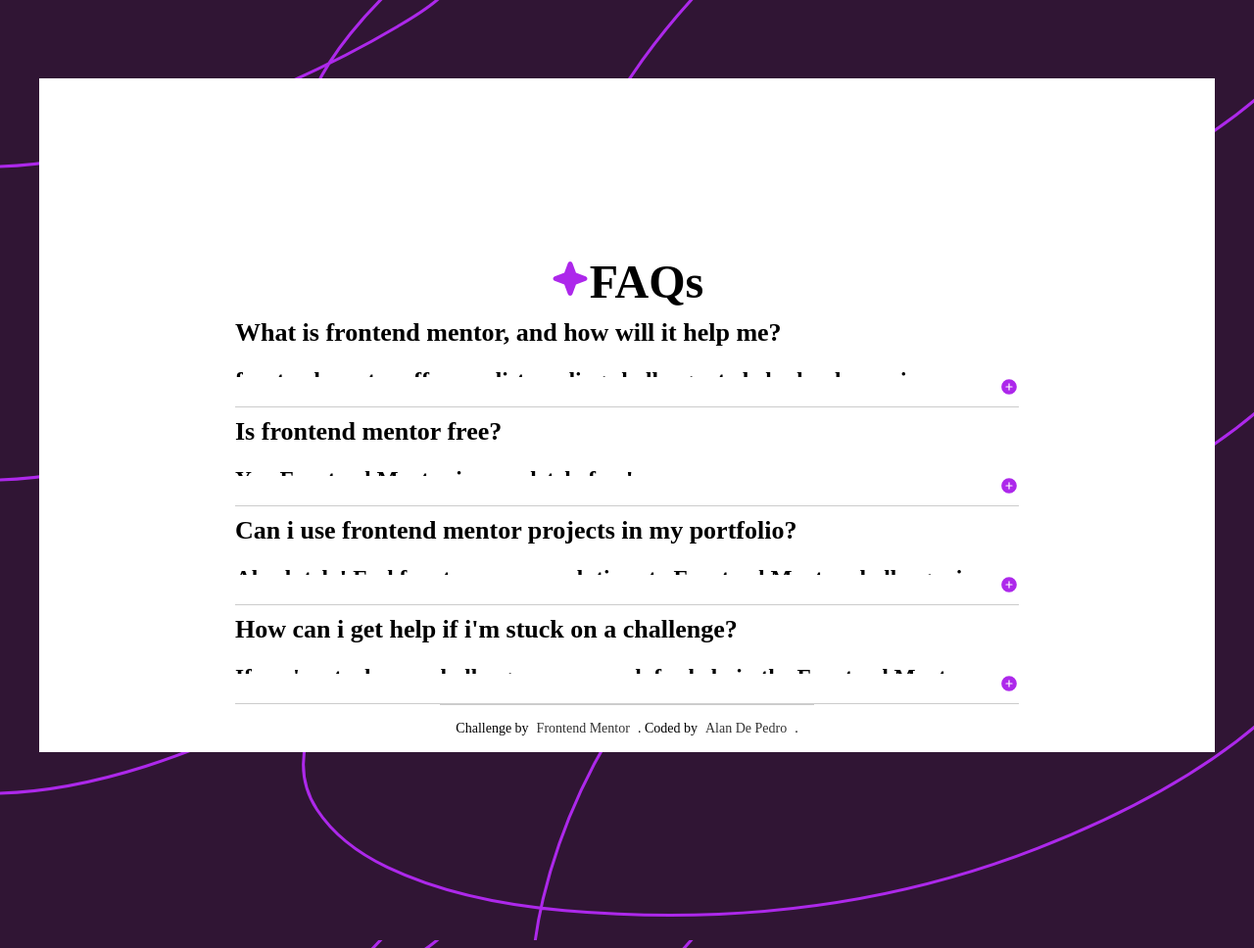
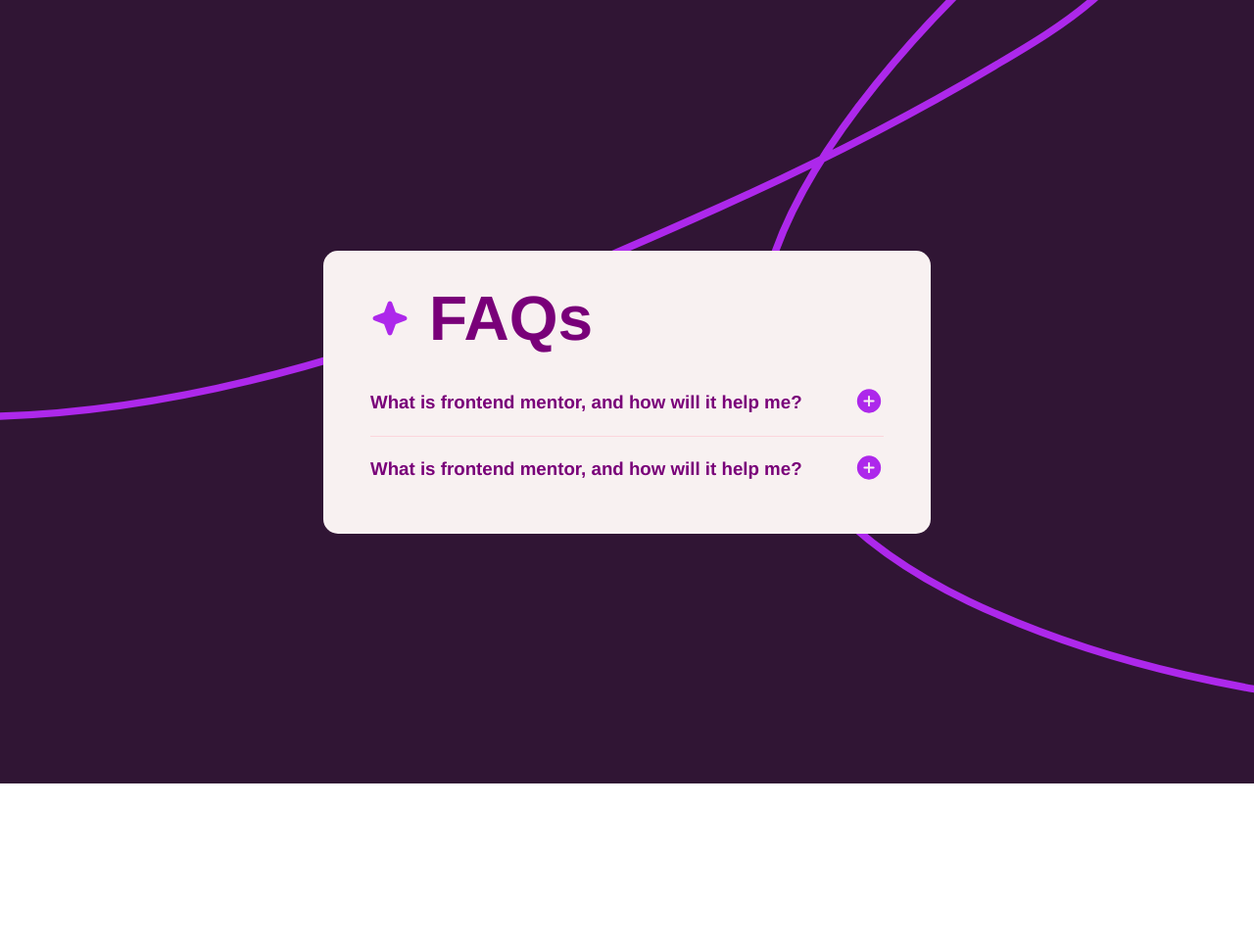
Before and after one commit to AlanDePedro/FAQs, a plain HTML site: page index.html in a window 1280 px wide. Shown: the whole page at 98% size. After the commit the page ends 800 px from the top, so only its background shows below. Drawn offline with Linux system fonts and the light colour scheme.

Commit message:
first commit

```diff
--- a/css/index.css
+++ b/css/index.css
@@ -1,165 +1,113 @@
 * {
-    margin: 0;
-    padding: 0;
-    box-sizing: border-box;
+  margin: 0;
+  padding: 0;
+  box-sizing: border-box;
 }
 
 body {
-    background-image: url(../assets/images/background-pattern-desktop.svg);
+  background-image: url(../assets/images/background-pattern-desktop.svg);
+ background-repeat: no-repeat;
+ background-size: cover;
+  font-size: 16px;
+
 }
 
-.container {
-    width: 100%;
-    margin: 0 auto;
-    display: flex;
-    flex-direction: column;
-    align-items: center;
-    background-color: white;
-    justify-content: center;
-    margin-top: 5rem;
-    margin-bottom: 200px;
+.app {
+  min-height: 100vh;
+  display: flex;
+  justify-content: center;
+  align-items: center;
+
 }
 
+.app-header {
+  position: absolute;
+  top: 0;
+  right: 0;
+  width: 1500px;
+  max-width: 1500px;
+  overflow: hidden;
+  z-index: -1;
 
+}
 
-.title {
-    display: flex;
-    align-items: center;
-    justify-content: center;
-    width: 100%;
-    -color: white;
-    padding-top: 15rem;
-    font-size: 30px;
-    margin-top: 100px;
-    }
-.text-first{
-    margin-top: 300px;
+.app-header .bg-img {
+  object-fit: cover;
+  width: 500%;
+  height: 100%;
 }
-.faqs {
-    max-width: 800px;
-    margin: 0 auto;
-    margin-bottom: 500px;
-  }
 
-  .faqs ul {
-    list-style: none;
-    padding: 0;
-  }
+.faq {
+  background-color: rgb(248, 241, 241);
+  border-radius: 15px;
+  max-width: 620px;
+}
 
-  .faqs li {
-    margin-bottom: 20px;
-    border-bottom: 1px solid #ccc;
-    padding-bottom: 10px;
-  }
+.faq-wrapper {
+  padding: 2rem 3rem;
+}
 
-  .faqs h2 {
-    margin: 0;
-    font-size: 26px;
-    cursor: pointer;
-  }
+.faq-header {
+  margin-bottom: 2rem;
+}
 
-  .faqs .answer {
-    margin-top: 10px;
-    height: 0;
-    overflow: hidden;
-    transition: height 0.3s ease-in-out;
-  }
+.faq-title {
+  display: flex;
+  column-gap: 20px;
+  color: rgb(121, 0, 121);
+  font-family: 'Franklin Gothic Medium', 'Arial Narrow', Arial, sans-serif;
+  font-size: 4rem;
+}
 
-  .faqs .img-container {
-    display: flex;
-    align-items: center;
-    justify-content: flex-end;
-  }
+.accordion-title {
+  display: flex;
+  align-items: center;
+  justify-content: space-between;
+  color: rgb(121, 0, 121);
+  font-family: 'Franklin Gothic Medium', 'Arial Narrow', Arial, sans-serif;
+  margin-bottom: 1rem;
+  transition: 0.1s all ease-in-out;
+}
 
-  .faqs .img-button {
-    width: 20px;
-    height: 20px;
-    fill: #333;
-    cursor: pointer;
-  }
+.accordion-item:hover .accordion-title {
+  color: purple;
+}
 
-  .faqs .img-button:focus,
-  .faqs .img-button:hover {
-    fill: #5e5e5e;
-  }
+.accordion-item {
+  cursor: pointer;
+}
 
-  .faqs .img-container .active + .answer {
-    height: auto;
-  }
-  .answer {
-    height: 0;
-    overflow: hidden;
-    transition: height 0.3s ease;
-  }
+.accordion-item:not(:first-child) {
+  padding-top: 1rem;
+}
 
-  .answer.active {
-    height: auto;
-  }
-  .answer.active .img-button {
-    fill: #5e5e5e;
-  }
+.accordion-item:not(:last-child) {
+  border-bottom: 1px solid rgba(255, 192, 203, 0.534);
+}
 
-  .answer.active .img-button {
-    background-image: url(./assets/images/icon-minus.svg);
-  }
+.accordion-item .icon-minus {
+  display: none;
+}
 
-  .attribution {
-    display: flex;
-    align-items: center;
-    justify-content: center;
-    background-color: white;
-    padding: 1rem;
-    margin-top: 3rem;
-    margin-bottom: 50px;
-    border-top: 1px solid #ccc;
-  }
+.accordion-item.open .icon-minus {
+  display: block;
+}
 
-  .attribution a {
-    color: #333;
-    text-decoration: none;
-    margin: 0 0.5rem;
-  }
+.accordion-item.open .icon-plus {
+  display: none;
+}
 
-  .attribution a:hover {
-    text-decoration: underline;
-  }
+.accordion-body {
+  font-family: 'Franklin Gothic Medium', 'Arial Narrow', Arial, sans-serif;
+  color: rgb(235, 49, 235);
+  line-height: 1.4rem;
+  height: 0;
+  overflow: hidden;
+  transition: max-height 0.5s ease;
+}
 
-  @media screen and (min-width: 1200px) {
-    .container {
-      max-width: 1200px;
-    }
-  }
-  @media screen and (min-width: 768px) {
-    .title {
-      font-size: 24px;
-      padding-top: 5rem;
-    }
-  }
-
-  @media screen and (min-width: 768px) {
-    .faqs {
-      margin: 0;
-      font-size: 20px;
-    }
-  }
-
-  @media screen and (min-width: 768px) {
-    .faqs li {
-      margin: 0;
-      padding: 10px 0;
-    }
-  }
-
-  @media screen and (min-width: 768px) {
-    .answer {
-      height: 0;
-      padding: 10px 0;
-    }
-  }
-
-  @media screen and (min-width: 768px) {
-    .attribution {
-      margin: 0;
-      font-size: 14px;
-    }
-  }
+.accordion-item.open .accordion-body {
+  margin-bottom: 2rem;
+  max-height: 1000px;
+  transition: max-height 0.5s ease;
+}
--- a/index.html
+++ b/index.html
@@ -15,7 +15,7 @@
 </head>
 
 <body>
-  <main class="container">
+  <!-- <main class="container">
     <div class="title">
       <div class="img">
         <img src="./assets/images/icon-star.svg" alt="">
@@ -74,8 +74,57 @@
     </div>
   </main>
 
-  <script src="./js/index.js"></script>
+  <script src="./js/index.js"></script> -->
+  <div class="app">
+    <div class="wrapper">
+      <section class="faq">
+        <div class="faq-wrapper">
+          <div class="faq-header">
+            <h1 class="faq-title">
+              <img src="assets/images/icon-star.svg" alt="">
+              FAQs</h1>
+          </div>
+          <div class="accordion">
+            <div class="accordion-item">
+              <div class="accordion-wrapper">
+                <div class="accordion-title">
+                  <h3>What is frontend mentor, and how will it help me?</h3>
+                  <div class="accordion-icon">
+                    <img class="icon-plus" src="assets/images/icon-plus.svg" alt="">
+                    <img class="icon-minus" src="assets/images/icon-minus.svg" alt="">
+                  </div>
+                </div>
+                <div class="accordion-body">
+                  <p>frontend mentor offers realistic coding challenges to help developers
+                    improve their frontend coding skills with projects
+                    in HTML, CSS and JAVASCRIPT, it's suitable
+                    for all levels and ideal for portfolio building</p>
+                </div>
+              </div>
+            </div>
+            <div class="accordion-item">
+              <div class="accordion-wrapper">
+                <div class="accordion-title">
+                  <h3>What is frontend mentor, and how will it help me?</h3>
+                  <div class="accordion-icon">
+                    <img class="icon-plus" src="assets/images/icon-plus.svg" alt="">
+                    <img class="icon-minus" src="assets/images/icon-minus.svg" alt="">
+                  </div>
+                </div>
+                <div class="accordion-body">
+                  <p>frontend mentor offers realistic coding challenges to help developers
+                    improve their frontend coding skills with projects
+                    in HTML, CSS and JAVASCRIPT, it's suitable
+                    for all levels and ideal for portfolio building</p>
+                </div>
+              </div>
+            </div>
+          </div>
 
+      </section>
+    </div>
+  </div>
+  <script src="js/index.js"></script>
 </body>
 
 </html>
--- a/js/index.js
+++ b/js/index.js
@@ -1,9 +1,40 @@
-const images = document.querySelectorAll('.img-button');
-const answers = document.querySelectorAll('.answer');
 
-images.forEach((image, index) => {
-  image.addEventListener('click', () => {
-    answers[index].classList.toggle('active');
-    image.src = image.src.includes('icon-plus.svg') ? './assets/images/icon-minus.svg' : './assets/images/icon-plus.svg';
+  document.addEventListener("DOMContentLoaded", function () {
+    const accordionItems = document.querySelectorAll(".accordion-item");
+    accordionItems.forEach(function (accordionItem) {
+      const accordionWrapper = accordionItem.querySelector(".accordion-wrapper");
+      accordionWrapper.addEventListener("click", function (e) {
+        // Close other accordion items
+        accordionItems.forEach(function (otherItem) {
+          if (otherItem !== accordionItem) {
+            const otherAccordionWrapper = otherItem.querySelector(".accordion-wrapper");
+            const accordionBody = otherItem.querySelector(".accordion-body");
+            if (accordionBody) {
+              otherItem.classList.remove("open");
+              accordionBody.style.height = "0";
+            }
+            otherAccordionWrapper.removeAttribute("style");
+          }
+        });
+
+        // Toggle the clicked accordion item
+        const accordionBody = this.querySelector(".accordion-body");
+        const iconPlus = accordionItem.querySelector(".icon-plus");
+        const iconMinus = accordionItem.querySelector(".icon-minus");
+
+        if (accordionBody.style.height === "0px") {
+          setTimeout(function () {
+            accordionBody.style.height = accordionBody.scrollHeight + "px";
+            iconPlus.style.display = "none";
+            iconMinus.style.display = "block";
+          }, 10);
+        } else {
+          setTimeout(function () {
+            accordionBody.style.height = "0px";
+            iconPlus.style.display = "block";
+            iconMinus.style.display = "none";
+          }, 10);
+        }
+      });
+    });
   });
-});
```
